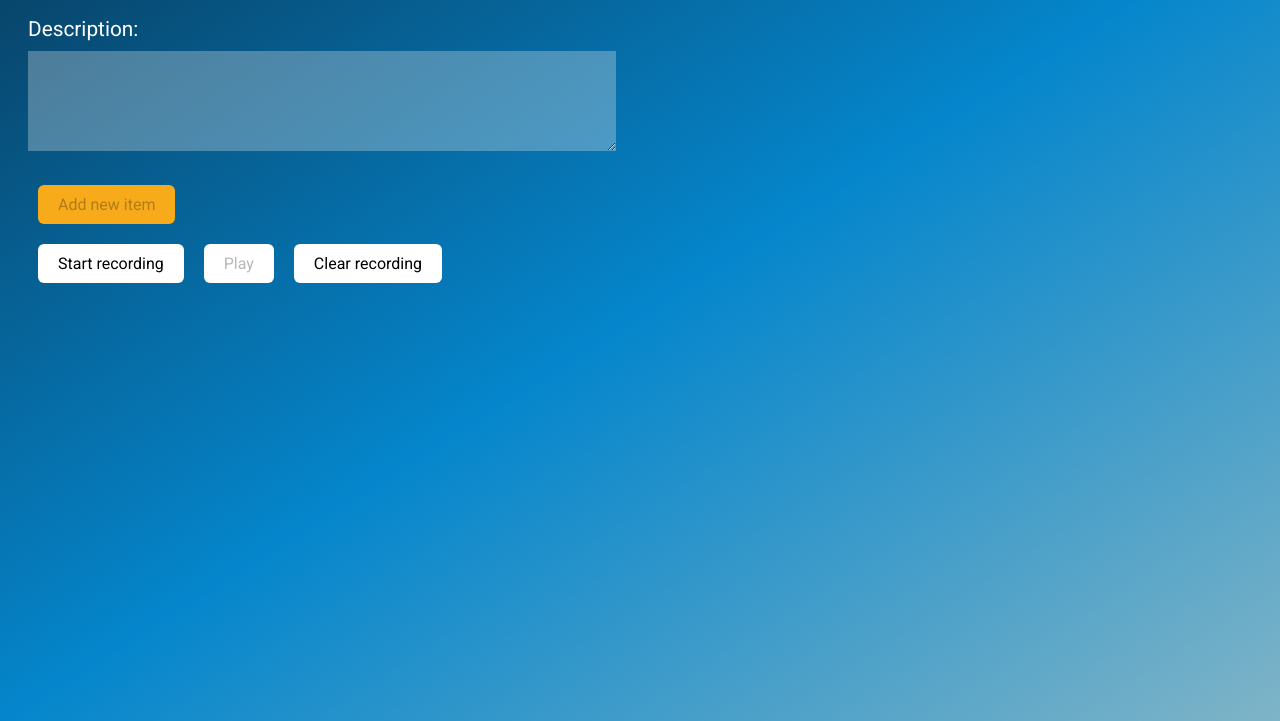
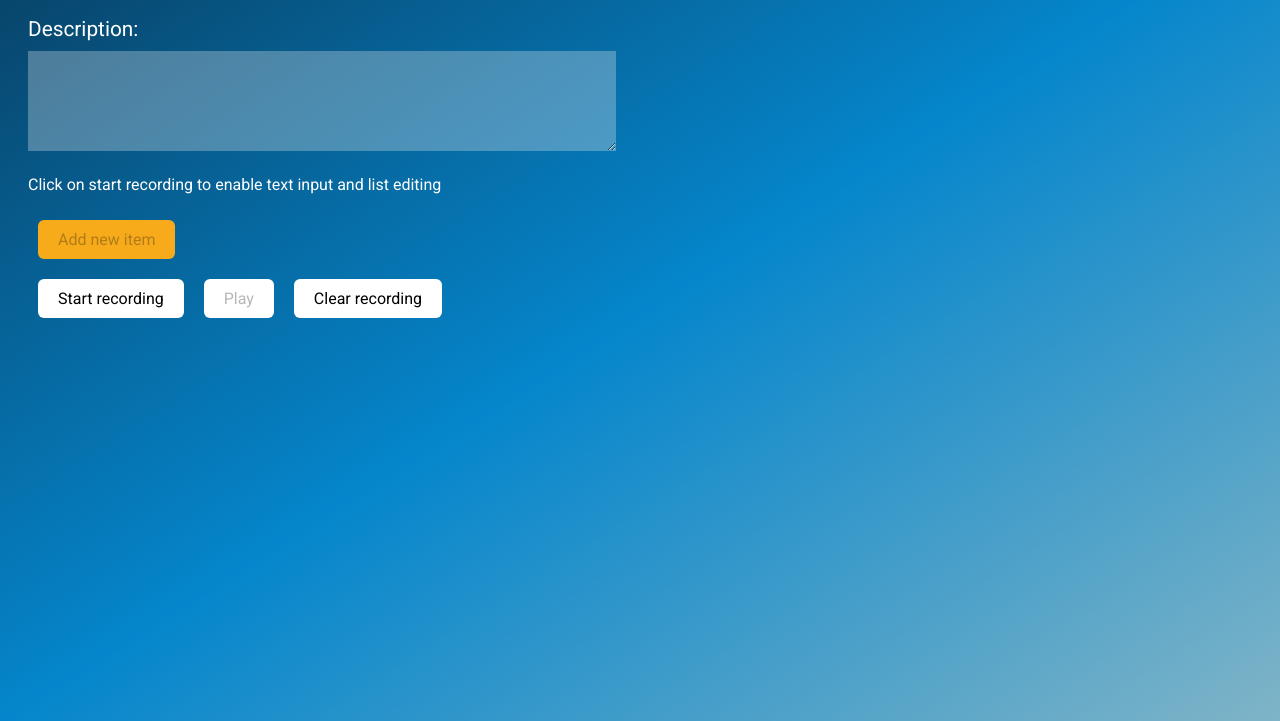
Before and after one commit to abojones/true-todo, a React app: page / in a window 1280 px wide. Shown: the part 95-816 px from the top of the page. Built offline with nearby package versions, Linux system fonts and the light colour scheme.

Commit message:
Instructions and id update

```diff
--- a/src/components/App.js
+++ b/src/components/App.js
@@ -47,11 +47,8 @@ export default class App extends Component {
   handleSubmit = (e) => {
     e.preventDefault();
     const pendingList = this.managePending(),
-      rank = this.state.rank + 1;
-    let id = 1;
-    if (pendingList.length > 0) {
-      id = pendingList.map((elem) => elem.id).sort()[pendingList.length-1] + 1;
-    }
+      rank = this.state.rank + 1,
+      id = Date.now();
     let item = {
       name: this.state.item,
       desc: this.state.desc,
@@ -169,6 +166,9 @@ export default class App extends Component {
                           required={true}
                 />
             </div>
+            <div className="instructions">
+              <p>Click on start recording to enable text input and list editing</p>
+            </div>
             <button data-test-id="submit-btn"
                     className="btn submit-btn"
                     disabled={this.state.item === "" || this.state.desc === ""}
--- a/src/styles/components/_App.scss
+++ b/src/styles/components/_App.scss
@@ -37,6 +37,15 @@
       font-size: 1.3rem;
     }
   }
+
+  .instructions {
+    width: 100%;
+    color: white;
+    p {
+      margin-top: 0;
+    }
+  }
+
   textarea, input {
     width: 100%;
     font-size: 1.5rem;
```
